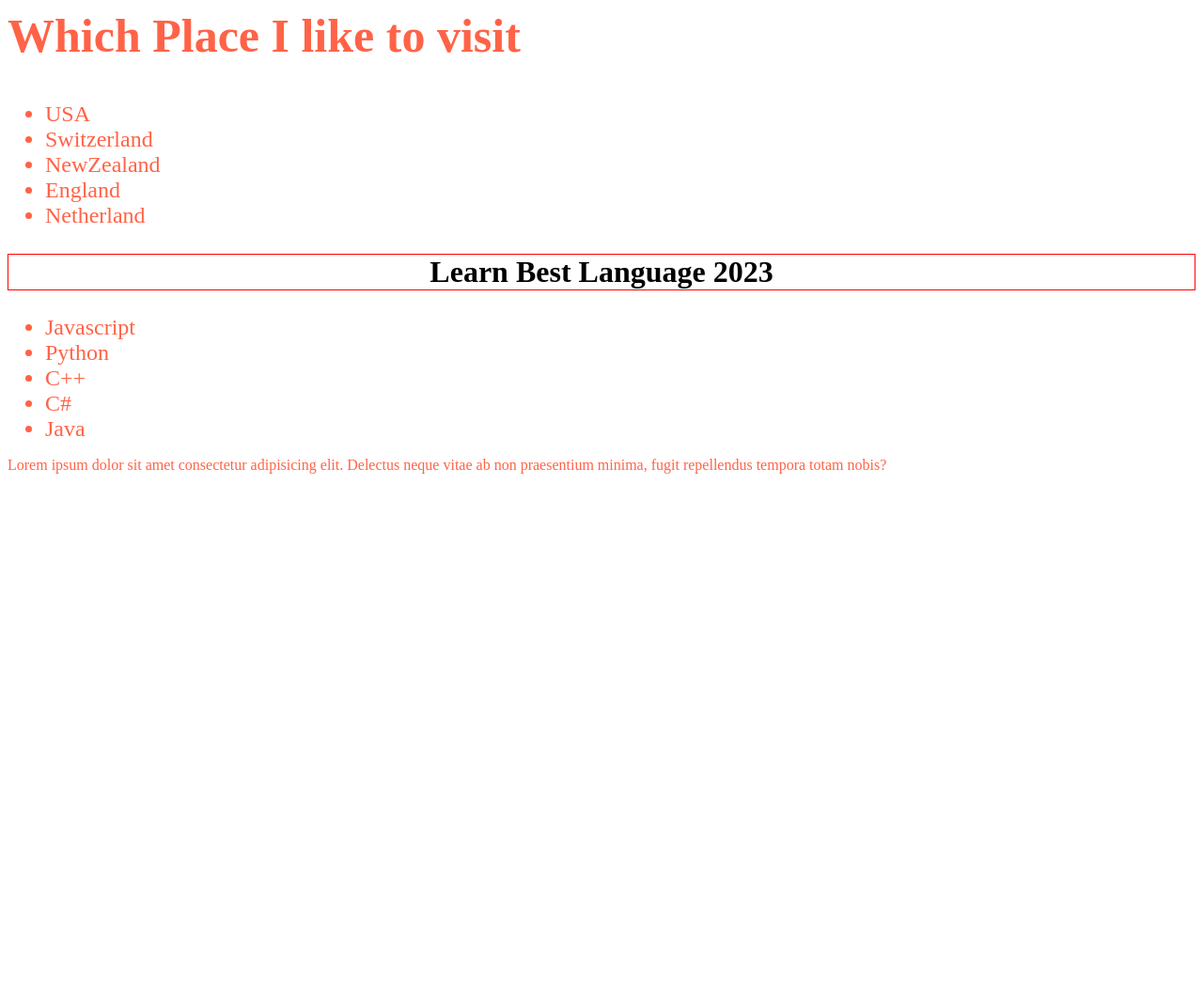
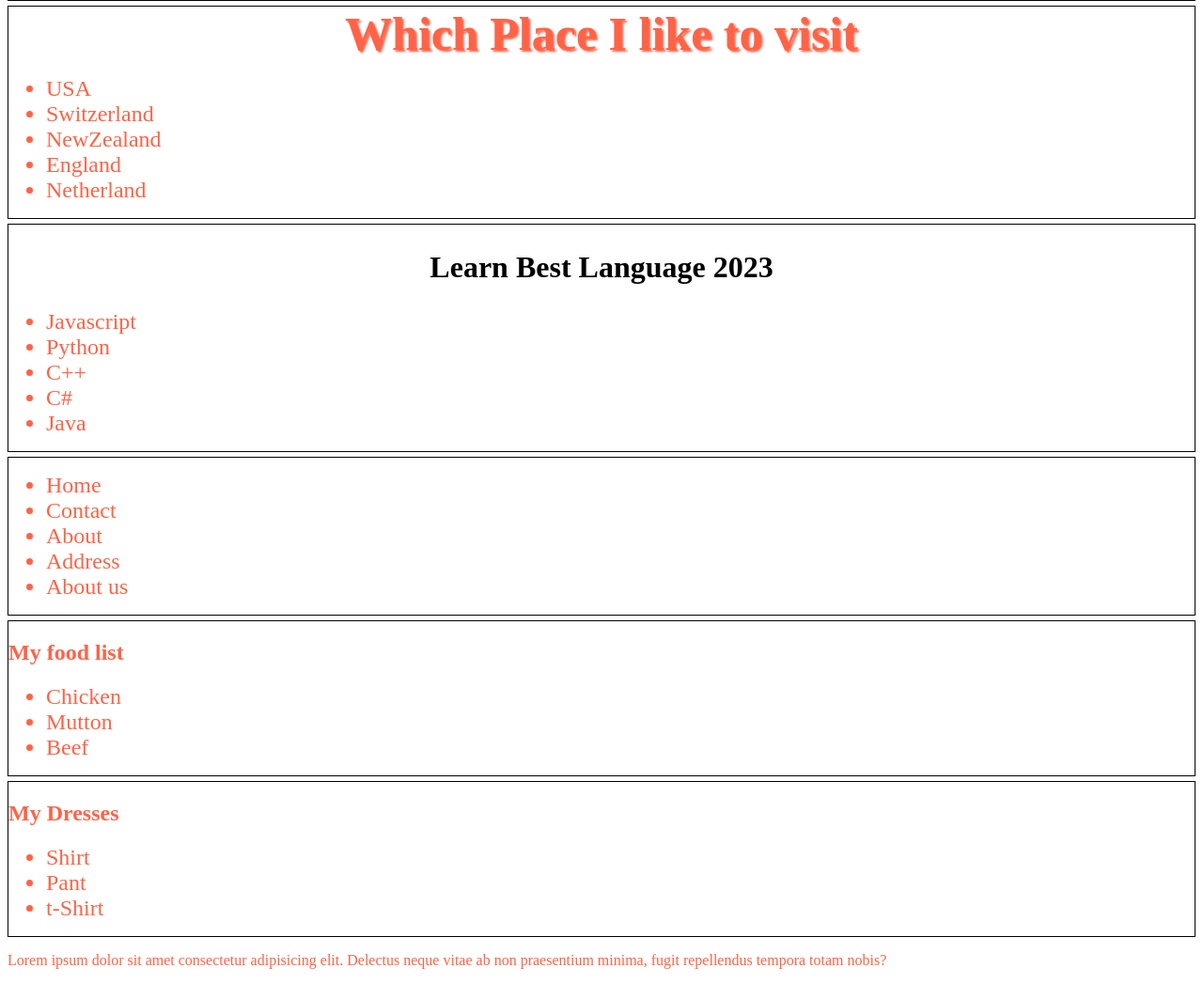
Before and after one commit to Atikur10/Javascript-Masterclass, a plain HTML site: page index.html in a window 1280 px wide. Shown: the part 328-1375 px from the top of the page at 94% size. Before the commit the page ends 848 px from the top, so only its background shows below. Drawn offline with Linux system fonts and the light colour scheme.

Commit message:
finish dom first part

```diff
--- /dev/null
+++ b/Milestone-5/DOM/append.js
@@ -0,0 +1,47 @@
+/* let contact = document.getElementById('contact');
+contact.className = 'random-class'
+let li = document.createElement('li');
+let li2 = document.createElement('li');
+li2.className = 'office-class'
+li.innerText = 'Phone';
+li2.innerText = 'Office';
+contact.appendChild(li2)
+contact.appendChild(li);
+console.log(contact, li) */
+
+const mainContainer = document.getElementById('main-container');
+
+const section = document.createElement('section');
+const heading = document.createElement('h1');
+heading.innerText = 'My food list'
+section.appendChild(heading)
+
+const ul = document.createElement('ul');
+
+const li1 = document.createElement('li');
+li1.innerText = 'Chicken';
+ul.appendChild(li1);
+
+const li2 = document.createElement('li');
+li2.innerText = 'Mutton';
+ul.appendChild(li2);
+
+const li3 = document.createElement('li');
+li3.innerText = 'Beef';
+ul.appendChild(li3);
+
+section.appendChild(ul)
+mainContainer.appendChild(section)
+
+
+const newSection = document.createElement('section');
+newSection.innerHTML = `
+    <h1>My Dresses</h1>
+    <ul>
+        <li>Shirt</li>
+        <li>Pant</li>
+        <li>t-Shirt</li>
+    </ul>
+`
+
+mainContainer.appendChild(newSection)
--- /dev/null
+++ b/Milestone-5/DOM/dom.js
@@ -0,0 +1,68 @@
+
+const liCollection = document.getElementsByTagName('li');
+const allHeading = document.getElementsByTagName('h1');
+console.log(liCollection);
+for (const li of liCollection) {
+    console.log(li.firstChild.nodeType)
+}
+for (const heading of allHeading) {
+    console.log(heading.innerText)
+}
+
+let title = document.getElementById('visit-title');
+title.innerHTML = 'Which Place I like to visit';
+title.style.fontSize = '50px'
+console.log(title)
+let language = document.querySelector('h1.language');
+language.style.color = 'black';
+language.style.fontSize = '2rem';
+language.style.textAlign = 'center'
+console.log(language)
+let favPlace = document.getElementsByClassName('fav-place');
+for (const x of favPlace) {
+    console.log(x)
+}
+console.log(favPlace)
+
+const headerTitle = document.querySelector('.header-title');
+headerTitle.setAttribute('title','World Health Organizations')
+headerTitle.style.borderBottom = '1px solid red';
+headerTitle.style.textAlign = 'center';
+headerTitle.style.marginBottom = '10px'
+console.log(headerTitle)
+
+
+let getElement = document.querySelectorAll('.get-element li');
+for (const li of getElement) {
+    console.log(li)
+}
+console.log(getElement);
+
+
+getElement.forEach(function(num){
+    console.log(num)
+})
+
+let getElement1 = document.getElementById('get-element');
+getElement1.classList;
+getElement1.classList.remove('abc');
+getElement1.classList.add('title-bg');
+console.log(getElement1)
+
+
+let visitTitle = document.getElementById('visit-title');
+visitTitle.style.textAlign = 'center'
+visitTitle.style.margin = '0 auto'
+visitTitle.style.textShadow = '2px 2px 2px';
+
+visitTitle.setAttribute('title', 'Which place i Want to visit');
+visitTitle.getAttribute('title')
+
+console.log(visitTitle)
+
+const sections = document.querySelectorAll('section');
+for (const section of sections) {
+    section.style.border = '1px solid black'
+    section.style.marginBottom = '5px'
+}
+console.log(sections)
--- a/index.html
+++ b/index.html
@@ -18,6 +18,8 @@
     <h1 class="header-title">Document Object Model</h1>
     <p>Lorem ipsum dolor, sit amet consectetur adipisicing elit. Ipsum nostrum enim ducimus incidunt omnis, quibusdam quis ipsa nemo dicta libero.</p>
    </header>
+   <main id="main-container">
+
     <section>
         <h1>Let's Explore Javascript DOM</h1>
     <ul id="get-element" class="set-element abc def">
@@ -30,7 +32,7 @@
     </section>
     <section>
         <h1 id="visit-title">Best Places to visit</h1>
-        <ul>
+        <ul id="places">
             <li class="fav-place">USA</li>
             <li class="fav-place">Switzerland</li>
             <li class="fav-place">NewZealand</li>
@@ -38,9 +40,9 @@
             <li>Netherland</li>
         </ul>
     </section>
-    <section>
+    <section id="language-content">
         <h1 class="language">Learn Best Language 2023</h1>
-        <ul>
+        <ul class="lang">
             <li>Javascript</li>
             <li>Python</li>
             <li>C++</li>
@@ -48,9 +50,20 @@
             <li>Java</li>
         </ul>
     </section>
+    <section>
+        <ul id="contact">
+            <li>Home</li>
+            <li>Contact</li>
+            <li>About</li>
+            <li>Address</li>
+            <li>About us</li>
+        </ul>
+    </section>
+   </main>
     <footer>
         <p>Lorem ipsum dolor sit amet consectetur adipisicing elit. Delectus neque vitae ab non praesentium minima, fugit repellendus tempora totam nobis?</p>
     </footer>
-    <script src="/Milestone-5/dom.js"></script>
+    <script src="/Milestone-5/DOM/append.js"></script>
+    <script src="/Milestone-5/DOM/dom.js"></script>
 </body>
 </html>
```
Also changed, not shown: Milestone-5/DOM/style-dom.js (added), Milestone-5/JS-DOM-EVENTS/events.js (added).
